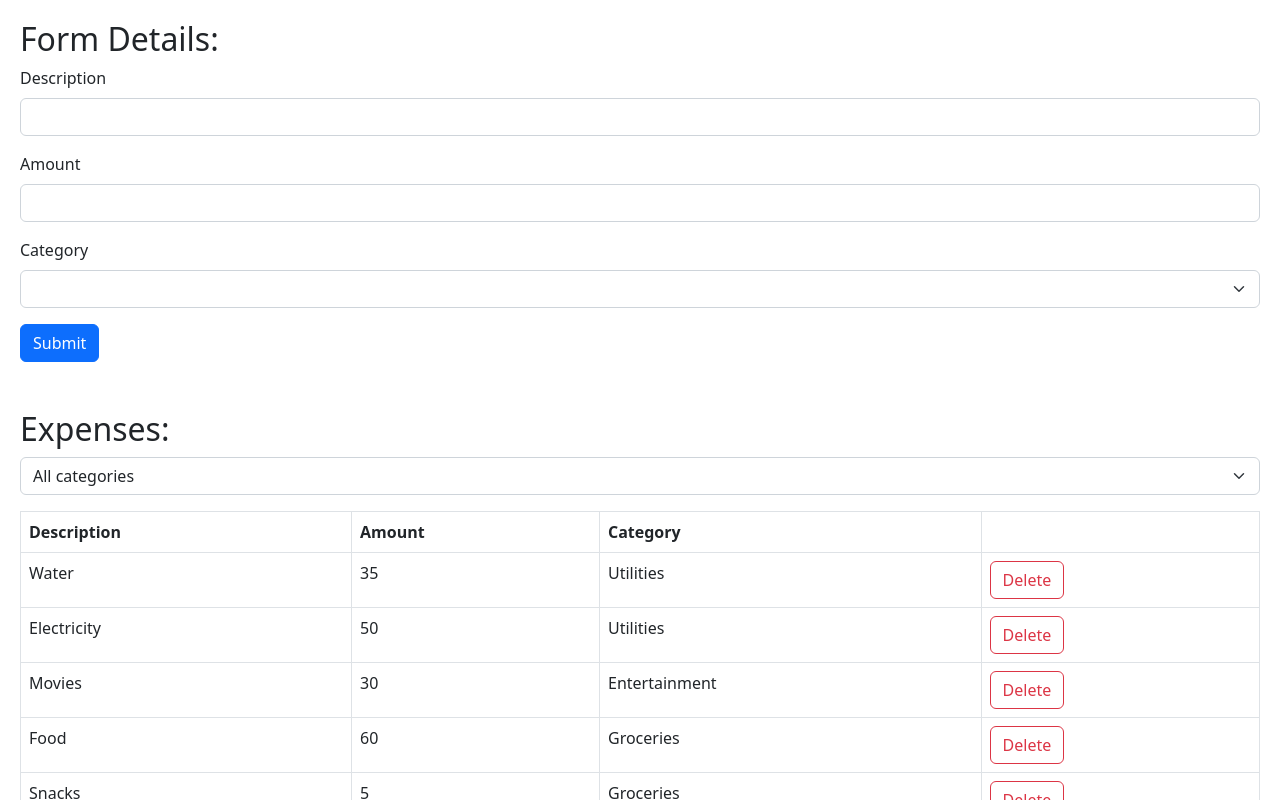
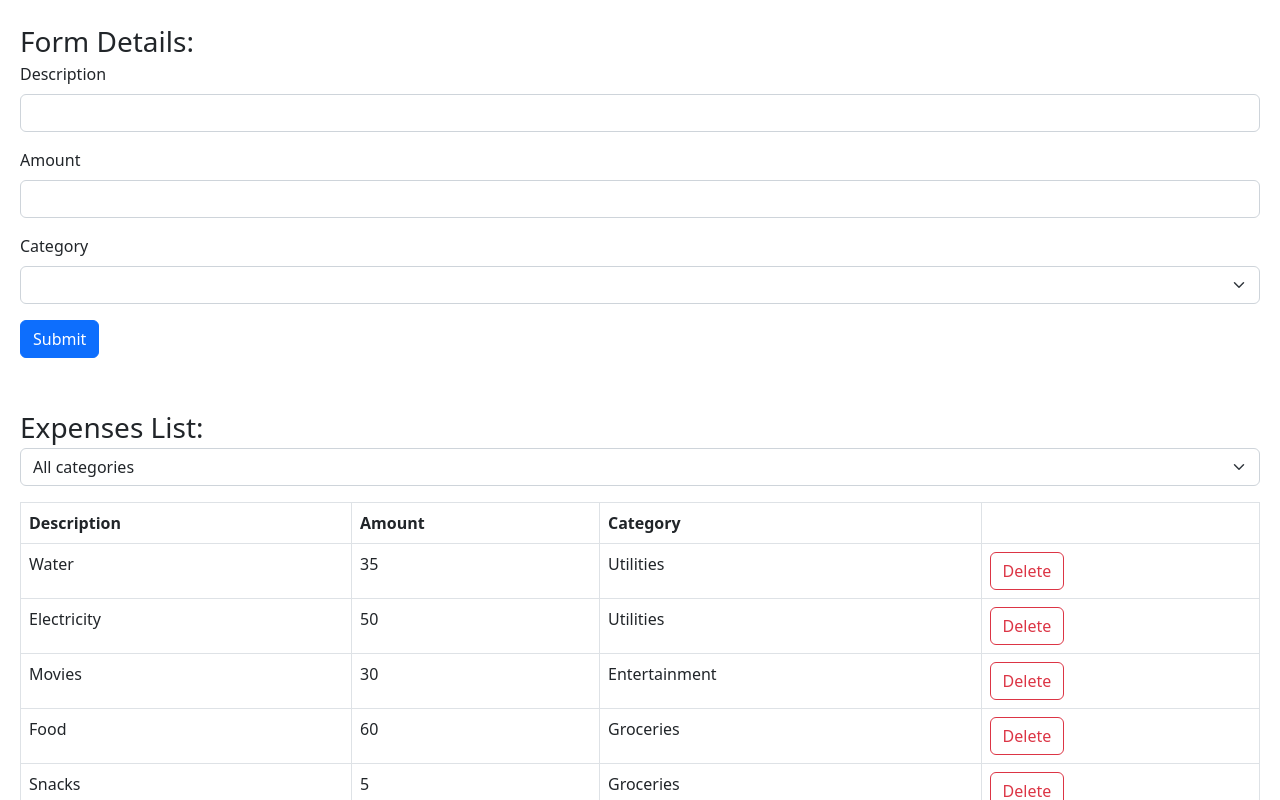
Before and after one commit to AIDK/expense-tracker, a React (Vite) app: page / in a window 1280 px wide. Shown: the top 800 px of the page. Built offline with nearby package versions, Linux system fonts and the light colour scheme.

Commit message:
Added custom TextStyle formatting to component

```diff
--- a/package.json
+++ b/package.json
@@ -12,6 +12,7 @@
   "dependencies": {
     "@hookform/resolvers": "^3.1.0",
     "bootstrap": "^5.2.3",
+    "class-variance-authority": "^0.5.3",
     "react": "^18.2.0",
     "react-dom": "^18.2.0",
     "react-hook-form": "^7.43.9",
--- a/src/App.tsx
+++ b/src/App.tsx
@@ -24,9 +24,7 @@ function App() {
 
   return (
     <div>
-      <Text>
-        <h2>Form Details:</h2>
-      </Text>
+      <Text variant="medium/normal">Form Details:</Text>
       <div className="mb-5">
         {/* we have to copy the entire expenses array so that when we add a new item we do not replace the existing items,
         then we have to copy the new expense we adding to get it's properties and then
@@ -37,9 +35,7 @@ function App() {
           }
         />
       </div>
-      <Text>
-        <h2>Expenses:</h2>
-      </Text>
+      <Text variant="medium/normal">Expenses List:</Text>
       <div className="mb-3">
         <ExpenseFilter
           onSelectCategory={(category) => setSelectedCategory(category)}
--- a/src/components/Text.tsx
+++ b/src/components/Text.tsx
@@ -1,8 +1,35 @@
 import { ReactNode } from "react";
+import { VariantProps, cva } from "class-variance-authority";
 
-interface Props {
-  children: ReactNode;
+const textStyles = cva([], {
+  variants: {
+    size: {
+      small: "fs-6",
+      medium: "fs-3",
+      large: "fs-1",
+    },
+    weight: {
+      light: "fw-light",
+      normal: "fw-normal",
+      bold: "fw-bold",
+    },
+  },
+});
+
+type TextStylesProps = VariantProps<typeof textStyles>;
+
+export interface TextProps extends Omit<TextStylesProps, "size" | "weight"> {
+  variant: `${NonNullable<TextStylesProps["size"]>}/${NonNullable<
+    TextStylesProps["weight"]
+  >}`;
+  children?: ReactNode;
 }
-export function Text({ children }: Props) {
-  return <div>{children}</div>;
+
+export function Text({ variant, children }: TextProps) {
+  const [size, weight] = variant.split("/") as [
+    TextStylesProps["size"],
+    TextStylesProps["weight"]
+  ];
+
+  return <div className={textStyles({ size, weight })}>{children}</div>;
 }
```
Also changed, not shown: 1 other file (tests, documents, lock files or other folders).
